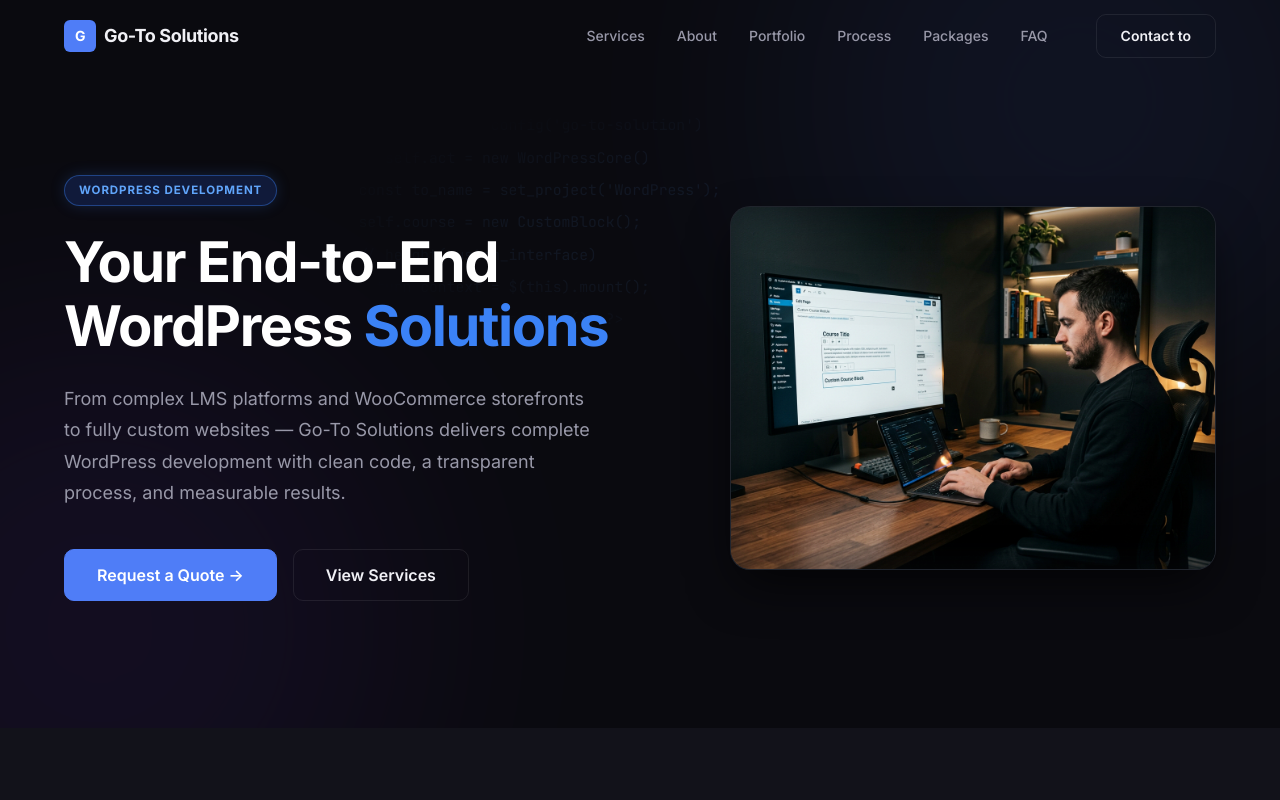
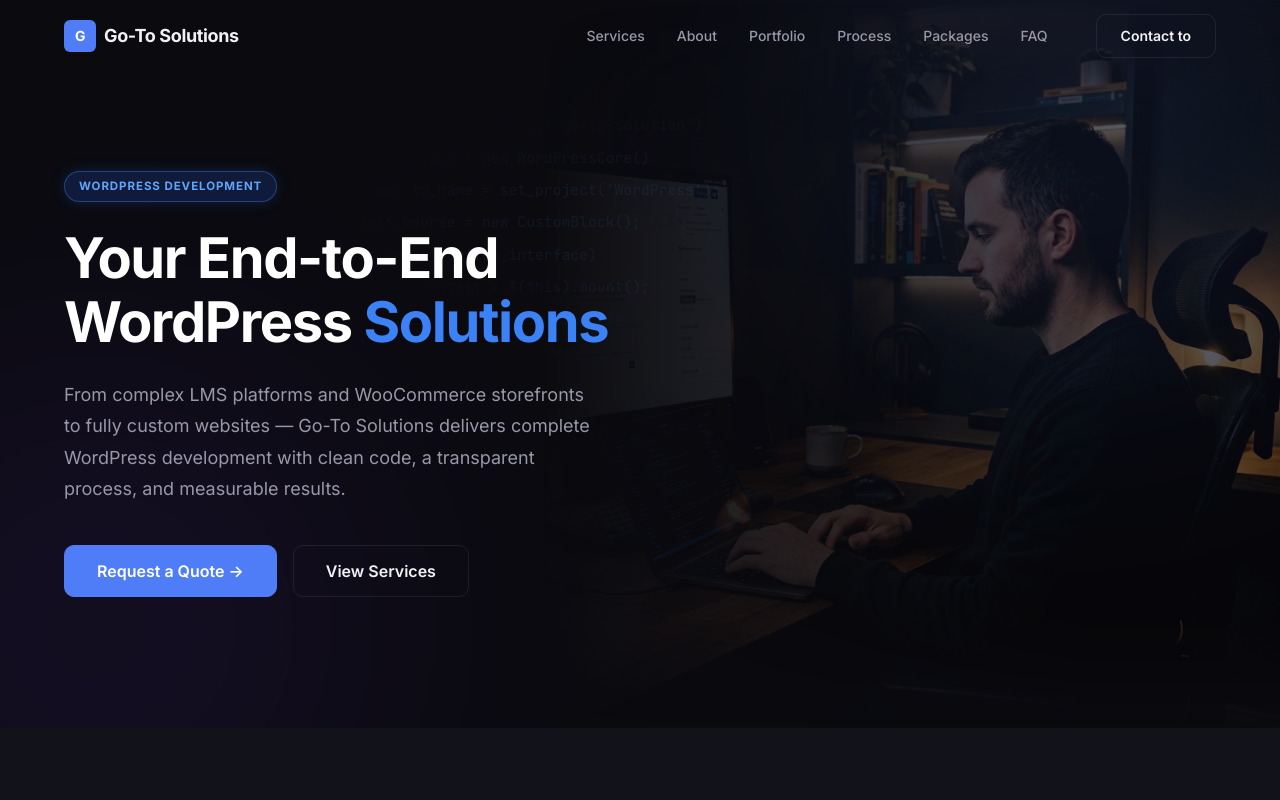
Before and after one commit to MS-Ghouri/go-to-solution, a plain HTML site: page index.html in a window 1280 px wide. Shown: the top 800 px of the page. Drawn offline with Linux system fonts and the light colour scheme; a web font is replaced by a local one.

Commit message:
feat: place developer photo in hero background with seamless gradient fade

```diff
--- a/css/responsive.css
+++ b/css/responsive.css
@@ -18,16 +18,8 @@
     grid-template-columns: repeat(2, 1fr);
   }
 
-  .hero-grid {
-    grid-template-columns: 1fr;
-    gap: var(--space-10);
-    text-align: left;
-  }
-
-  .hero-media {
-    max-width: 600px;
-    width: 100%;
-    margin-inline: auto;
+  .hero-content {
+    max-width: 100%;
   }
 
   .about-grid {
@@ -106,6 +98,13 @@
 
   .hero-title {
     font-size: var(--text-3xl);
+  }
+
+  .hero-bg-faded-image {
+    width: 100%;
+    opacity: 0.16;
+    mask-image: linear-gradient(to bottom, transparent 0%, black 20%, black 80%, transparent 100%);
+    -webkit-mask-image: linear-gradient(to bottom, transparent 0%, black 20%, black 80%, transparent 100%);
   }
 
   .hero-description {
--- a/css/sections.css
+++ b/css/sections.css
@@ -184,23 +184,15 @@
   min-height: calc(100vh - var(--nav-height));
   display: flex;
   align-items: center;
-  padding: calc(var(--nav-height) + var(--space-10)) 0 var(--space-16);
+  padding: calc(var(--nav-height) + var(--space-12)) 0 var(--space-20);
   position: relative;
   overflow: hidden;
-}
-
-.hero-grid {
-  display: grid;
-  grid-template-columns: 1.12fr 0.88fr;
-  gap: var(--space-12);
-  align-items: center;
-  position: relative;
-  z-index: var(--z-base);
 }
 
 .hero-content {
   position: relative;
   z-index: var(--z-base);
+  max-width: 680px;
 }
 
 .hero-badge {
@@ -248,41 +240,25 @@
   align-items: center;
 }
 
-/* Right Column: Blended Thematic Media */
-.hero-media {
-  position: relative;
-  z-index: var(--z-base);
-}
-
-.hero-media-wrapper {
-  position: relative;
-  border-radius: 20px;
-  overflow: hidden;
-  border: 1px solid rgba(255, 255, 255, 0.08);
-  background: #0d111a;
-  box-shadow: 0 20px 50px -10px rgba(0, 0, 0, 0.75);
-  transition: transform var(--transition-base), box-shadow var(--transition-base);
-}
-
-.hero-media-wrapper::after {
-  content: '';
+/* Faded Background Developer Image */
+.hero-bg-faded-image {
   position: absolute;
-  inset: 0;
+  top: 0;
+  right: 0;
+  bottom: 0;
+  width: 58%;
+  background-image: url('../assets/images/hero-developer.webp');
+  background-size: cover;
+  background-position: center right;
+  opacity: 0.35;
+  mask-image: linear-gradient(to left, rgba(0, 0, 0, 0.95) 25%, rgba(0, 0, 0, 0.4) 65%, transparent 100%),
+              linear-gradient(to bottom, transparent 0%, black 15%, black 85%, transparent 100%);
+  -webkit-mask-image: linear-gradient(to left, rgba(0, 0, 0, 0.95) 25%, rgba(0, 0, 0, 0.4) 65%, transparent 100%),
+                      linear-gradient(to bottom, transparent 0%, black 15%, black 85%, transparent 100%);
+  mask-composite: intersect;
+  -webkit-mask-composite: source-in;
   pointer-events: none;
-  border-radius: 20px;
-  box-shadow: inset 0 0 35px 5px rgba(10, 13, 20, 0.45);
-}
-
-.hero-media-wrapper:hover {
-  transform: translateY(-4px);
-  box-shadow: 0 25px 60px -12px rgba(0, 0, 0, 0.85);
-}
-
-.hero-image {
-  width: 100%;
-  height: 100%;
-  object-fit: cover;
-  display: block;
+  filter: contrast(1.08) brightness(0.92);
 }
 
 /* Subtle code background overlay */
--- a/index.html
+++ b/index.html
@@ -111,6 +111,7 @@
          ================================================================= -->
     <section class="hero section" id="hero">
       <div class="hero-bg" aria-hidden="true">
+        <div class="hero-bg-faded-image"></div>
         <div class="hero-code-bg">
           <div class="hero-code-line">// const act = config('go-to-solution')</div>
           <div class="hero-code-line">// self.act = new WordPressCore()</div>
@@ -124,7 +125,6 @@
         <div class="hero-bg-glow hero-bg-glow--2"></div>
       </div>
       <div class="container">
-        <div class="hero-grid">
         <div class="hero-content">
           <span class="badge hero-badge">WordPress Development</span>
           <h1 class="hero-title">
@@ -140,12 +140,6 @@
               Request a Quote &rarr;
             </a>
             <a href="#services" class="btn btn-secondary btn--lg">View Services</a>
-            </div>
-          </div>
-          <div class="hero-media">
-            <div class="hero-media-wrapper">
-              <img src="assets/images/hero-developer.webp" alt="WordPress developer working on custom block editor interface on laptop" width="800" height="600" class="hero-image">
-            </div>
           </div>
         </div>
       </div>
```
Lines whose indentation alone changed are shown as unchanged.
